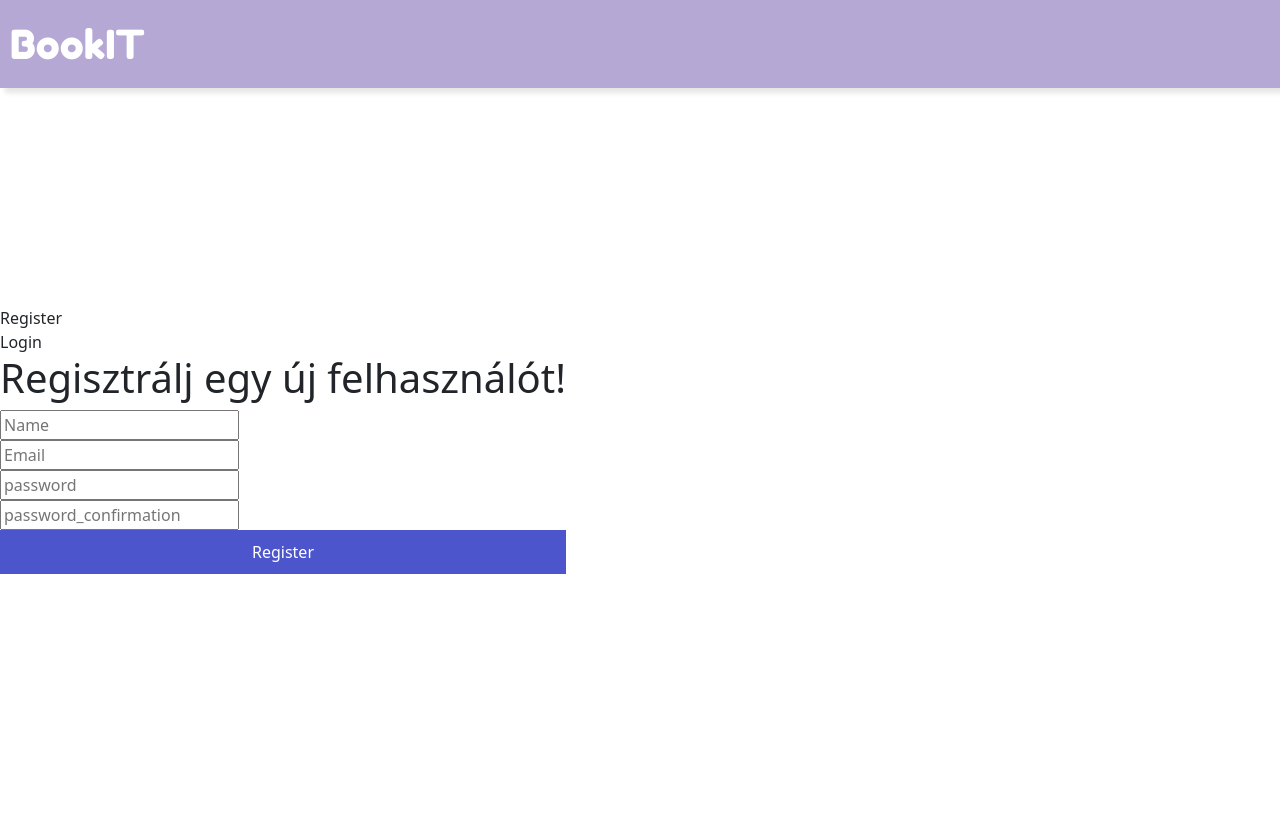
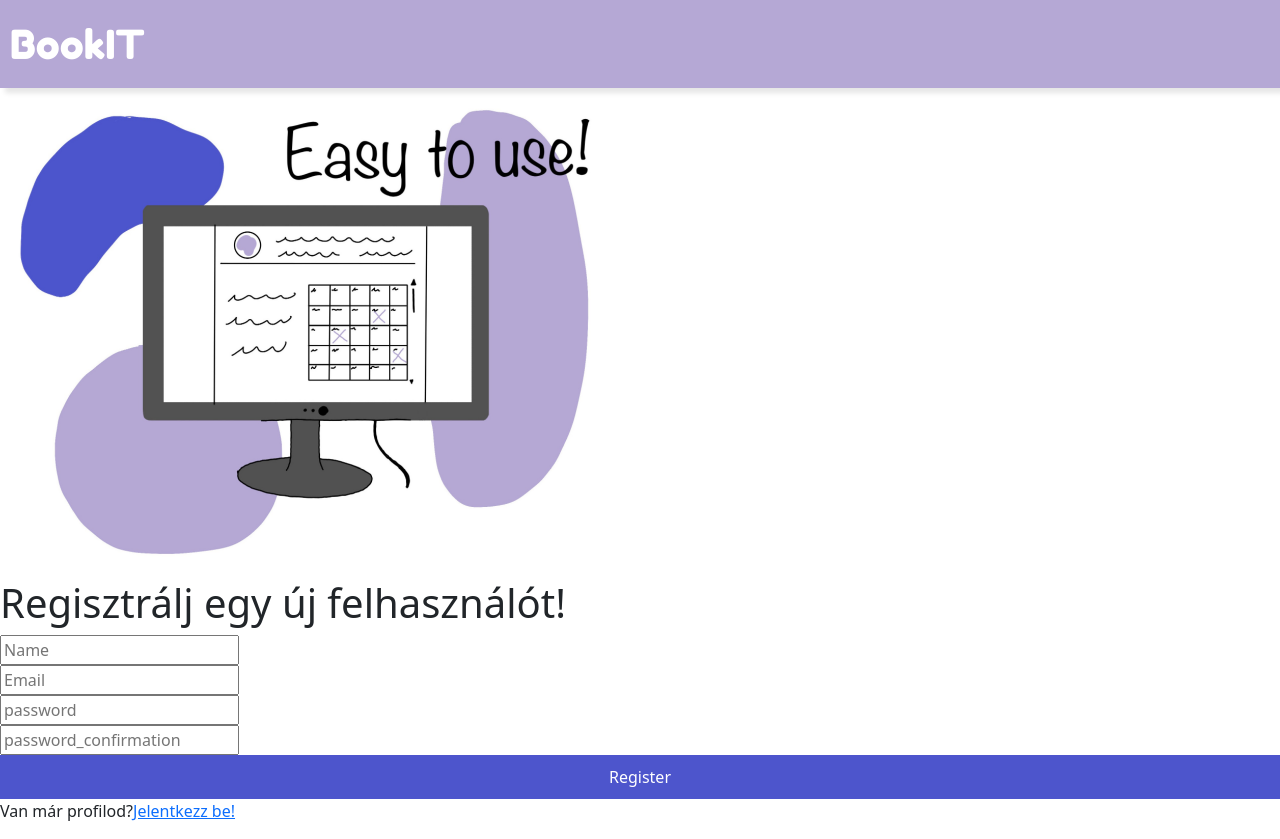
Before and after one commit to Booking-BA-BO/frontend, a React (Vite) app: page / in a window 1280 px wide. Before the commit the page ends 800 px from the top, so only its background shows below. Built offline with nearby package versions, Linux system fonts and the light colour scheme.

Commit message:
Css és bootstrap javítások

```diff
--- a/src/App.jsx
+++ b/src/App.jsx
@@ -2,8 +2,8 @@ import "./App.css";
 import { BrowserRouter, Routes, Route } from "react-router-dom";
 
 import Header from "./components/Header";
-/* import Galery from "./components/Galery"; */
-import Home from "./pages/Home";
+import Galery from "./components/Galery";
+import Cards from "./pages/Cards";
 import Layout from "./pages/Layout";
 import Register from "./pages/Auth/Register";
 import Login from "./pages/Auth/Login";
@@ -16,14 +16,17 @@ export default function App() {
   return (
 
     <BrowserRouter>
+    <div className=''>
       <Header />
       <Routes>
         <Route path="/" element={<Layout />}>
-          <Route index element={user ? <Home /> : <Register />} />
+          <Route index element={user ? <Cards /> : <Register />} />
           <Route path="/register" element={<Register />} />
-          <Route path="/login" element={user ? <Home /> : <Login />} />
+          <Route path="/login" element={user ? <Cards /> : <Login />} />
         </Route>
       </Routes>
+{/*       <Galery /> */}
+      </div>
     </BrowserRouter>
   );
   /*   return (
--- a/src/components/Galery.jsx
+++ b/src/components/Galery.jsx
@@ -28,9 +28,9 @@ const Galery = () => {
           >
             <img
               src={image}
-              className="d-block w-100 p-3"
+              className="d-block w-50 p-3"
               alt={`Animation ${index}`}
-              style={{ width: '1000px' , objectFit: 'cover' }}
+              style={{ width: '100px' , objectFit: 'cover' }}
             />
           </div>
         ))}
--- a/src/pages/Auth/Login.jsx
+++ b/src/pages/Auth/Login.jsx
@@ -37,7 +37,7 @@ export default function Login() {
       <h1 className="title">Jelentkezz be!</h1>
       <form
         onSubmit={handleLogin}
-        className="w-1/2 mx-auto space-y-6"
+        className=""
       >
         <div>
           <input
@@ -64,6 +64,7 @@ export default function Login() {
 
 
         <button className="primary-btn">Login</button>
+        <p>Nincs még profilod?<a href="/register">Regisztrálj!</a></p>
       </form>
     </>
   );
--- a/src/pages/Auth/Register.jsx
+++ b/src/pages/Auth/Register.jsx
@@ -1,6 +1,7 @@
 import { useContext, useState } from "react";
 import { useNavigate } from "react-router-dom";
 import { AppContext } from "../../Context/AppContext";
+import Galery from "../../components/Galery";
 
 export default function Register() {
 
@@ -38,8 +39,9 @@ export default function Register() {
 
     return(
         <>
+        <Galery />
             <h1 className="title">Regisztrálj egy új felhasználót!</h1>
-            <form onSubmit={handleRegister} className="w-1/2 mx-auto space-y-6">
+            <form onSubmit={handleRegister} className="">
                 <div>
                     <input type="text" placeholder="Name" value={formData.name} onChange={(e) => setFormData({...formData, name: e.target.value})} />
                     {errors.title && <p className="error">{errors.name[0]}</p>}
@@ -57,6 +59,7 @@ export default function Register() {
                 </div>
 
                 <button className="primary-btn">Register</button>
+                <p>Van már profilod?<a href="/login">Jelentkezz be!</a></p>
             </form>
         </>
     );
--- a/src/pages/Home.jsx
+++ b/src/pages/Cards.jsx
@@ -1,4 +1,4 @@
-export default function Home() {
+export default function Cards() {
 
 
     return(
--- a/src/pages/Layout.jsx
+++ b/src/pages/Layout.jsx
@@ -38,10 +38,10 @@ export default function Layout() {
                         <button className="nav-Link">Kijelentkezés</button>
                     </form>
                     </div>) : (
-                    <div>
-                        <Link to="/register" className="nav-link">Register</Link>
-                        <Link to="/login" className="nav-link">Login</Link>
-                    </div>)}
+                        <div className="d-flex gap-3">
+{/*                             <Link to="/register" className="btn btn-outline-primary">Register</Link>
+                            <Link to="/login" className="btn btn-outline-success">Login</Link> */}
+                        </div>)}
                 </nav>
             </header>
 
```
